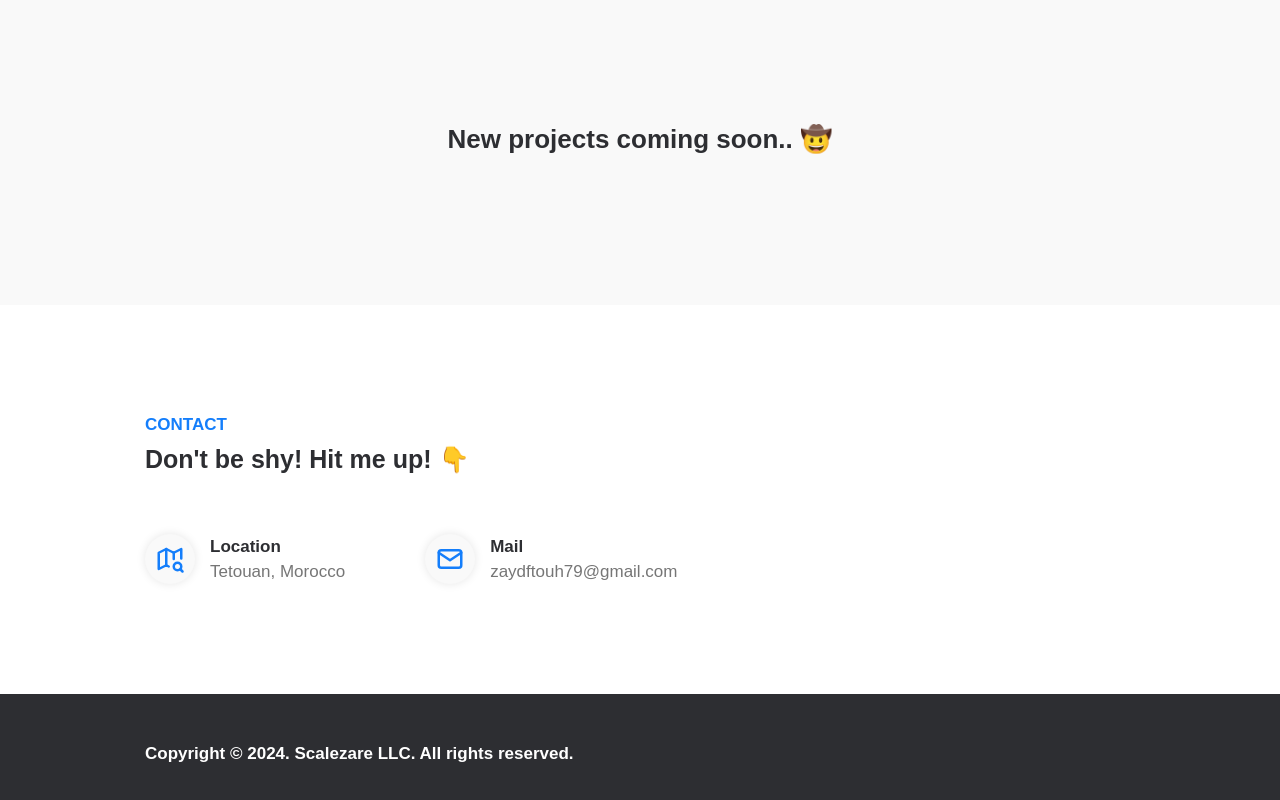
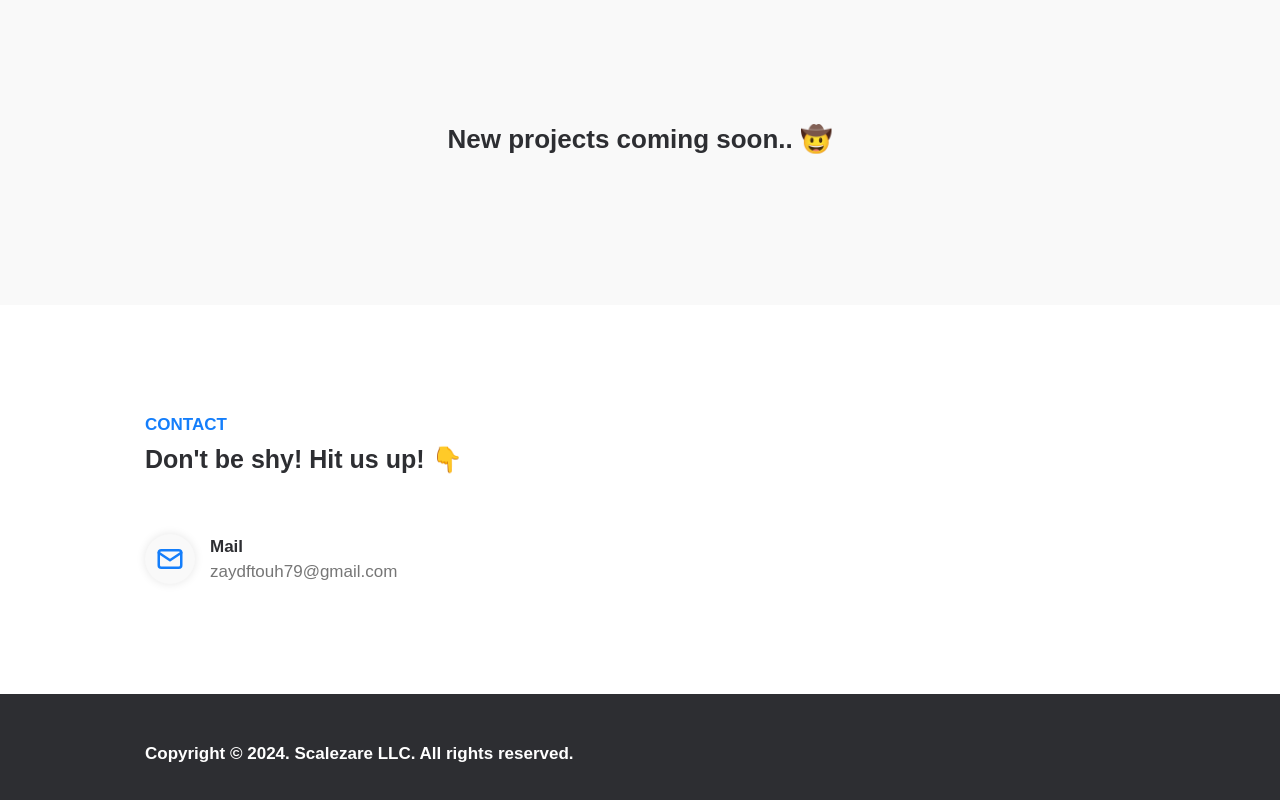
Before and after one commit to ftouuh/portfolio, a React (Create React App) app: page / in a window 1280 px wide. Shown: the part 826-1626 px from the top of the page. Built offline with nearby package versions, Linux system fonts and the light colour scheme.

Commit message:
Update Contact.jsx

```diff
--- a/src/components/Contact.jsx
+++ b/src/components/Contact.jsx
@@ -8,10 +8,10 @@ export default function Contact() {
           <div className="contact__content">
             <div className="contact__title">
               <p>contact</p>
-              <h3>Don't be shy! Hit me up! 👇</h3>
+              <h3>Don't be shy! Hit us up! 👇</h3>
             </div>
             <div className="contact__icons">
-              <div className="contact__icon-box">
+{/*               <div className="contact__icon-box">
                 <span>
                    <IconMapSearch width={30} height={30} />
                 </span>
@@ -19,7 +19,7 @@ export default function Contact() {
                   <h3>Location</h3>
                   <p>Tetouan, Morocco</p>
                 </div>
-              </div>
+              </div> */}
 
               <div className="contact__icon-box">
                 <span>
```
